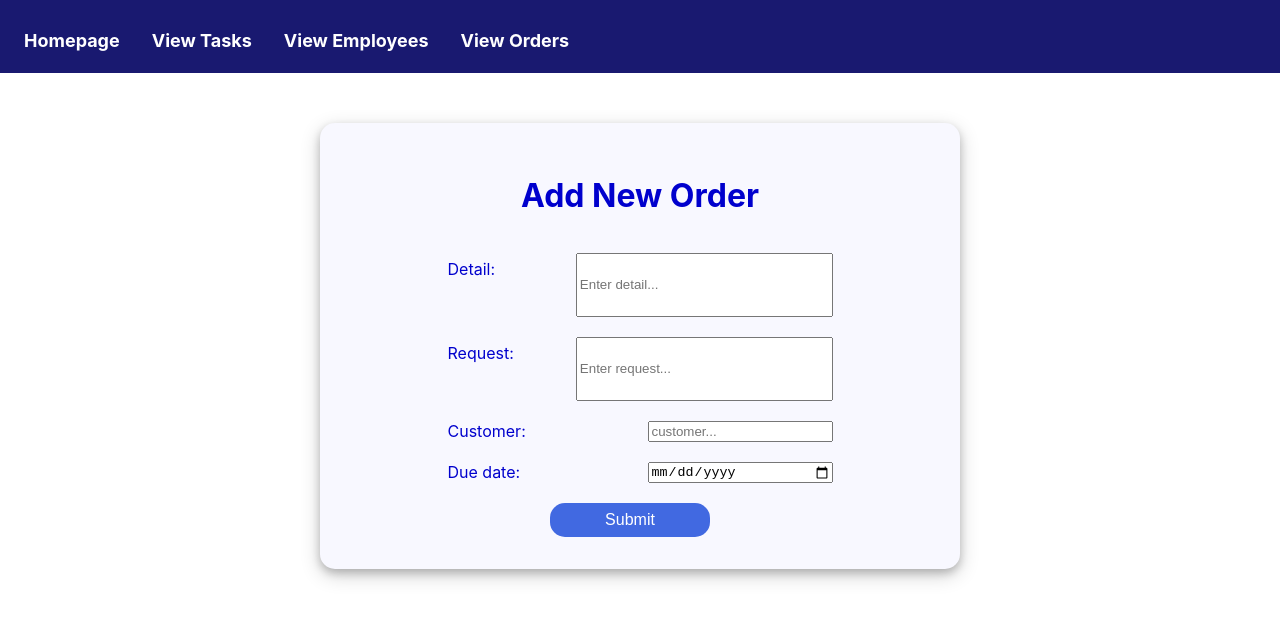
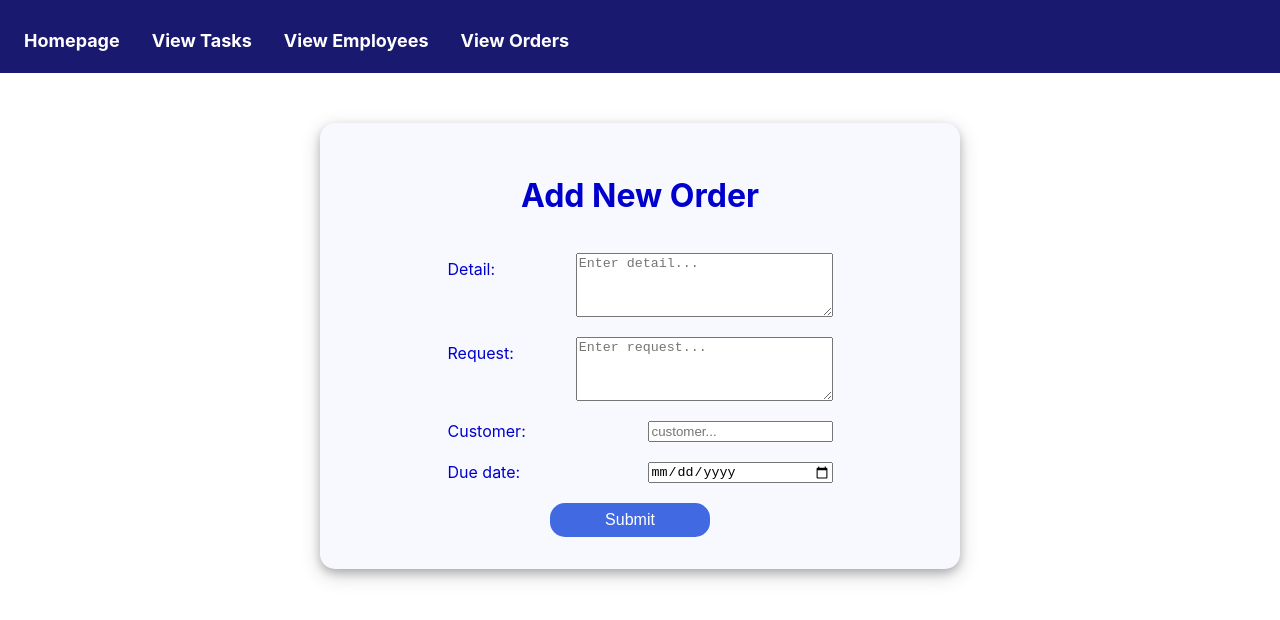
Before and after one commit to Thai-Huynh0510/Cap-Frontend, a React (Create React App) app: page /neworder in a window 1280 px wide. Shown: the top 620 px of the page. Built offline with nearby package versions, Linux system fonts and the light colour scheme.

Commit message:
make textareas able for bulletpoints

```diff
--- a/src/Components/views/EditTaskView.js
+++ b/src/Components/views/EditTaskView.js
@@ -70,15 +70,15 @@ const EditTaskView = (props) => {
             <br />
             <div className="input-wrapper1">
               <label className="edit-form-label">Comments: </label>
-              <input
-                type="text"
+              <textarea
                 name="comments"
                 required="required"
                 placeholder="line&#13;&#10;line2"
                 value={task.comments}
                 minLength={3}
                 maxLength={200}
-                onChange={(e) => handleChange(e)} />
+                onChange={(e) => handleChange(e)}
+              ></textarea>
             </div>
             <br />
             <div style={{display: 'flex', alignItems: 'center', justifyContent: 'center'}}>
--- a/src/Components/views/NewOrderView.js
+++ b/src/Components/views/NewOrderView.js
@@ -13,26 +13,26 @@ const NewOrderView = (props) => {
             <div>
               <div className="input-wrapper1">
                 <label className="edit-form-label">Detail: </label>
-                <input
-                  type="textarea"
+                <textarea
                   name="detail"
                   placeholder="Enter detail..."
                   required
                   minLength={5}
                   maxLength={300}
-                  onChange={(e) => handleChange(e)} />
+                  onChange={(e) => handleChange(e)}
+                ></textarea>
               </div>
               <br />
               <div className="input-wrapper1">
                 <label className="edit-form-label">Request: </label>
-                <input
-                  type="textarea"
+                <textarea
                   name="request"
                   placeholder="Enter request..."
                   required
                   minLength={5}
                   maxLength={500}
-                  onChange={(e) => handleChange(e)} />
+                  onChange={(e) => handleChange(e)}
+                ></textarea>
               </div>
               <br/>
               <div className="input-wrapper">
```
